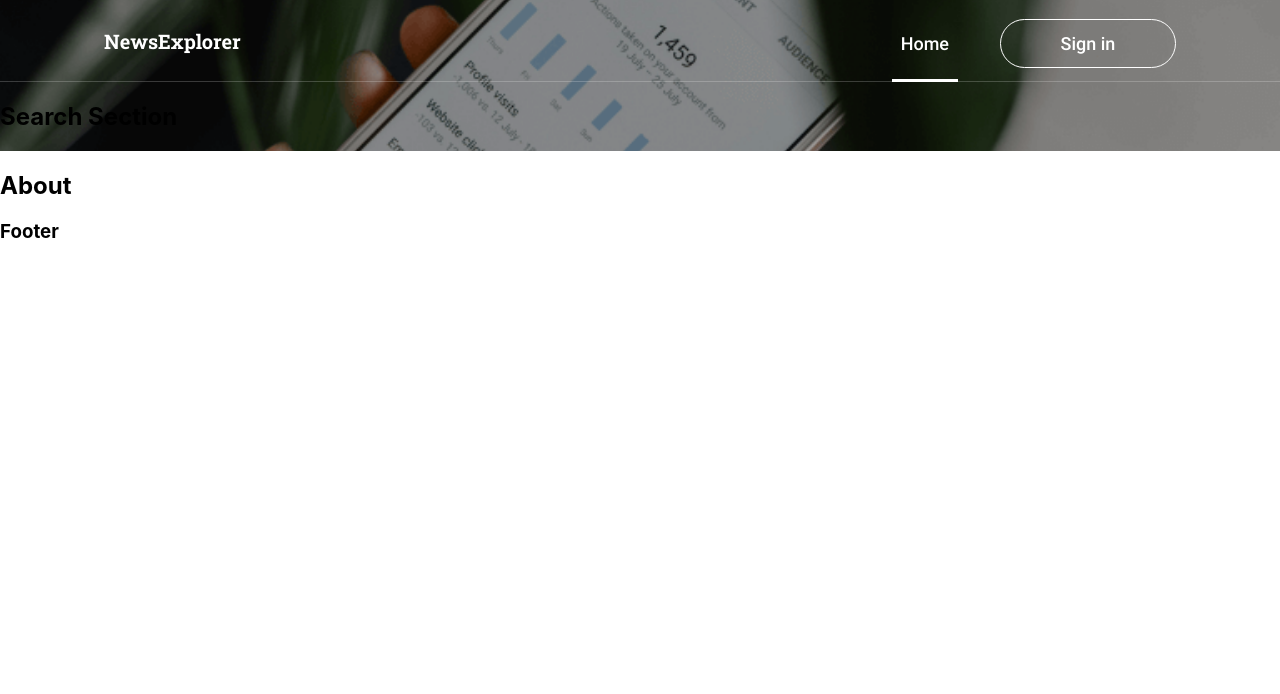
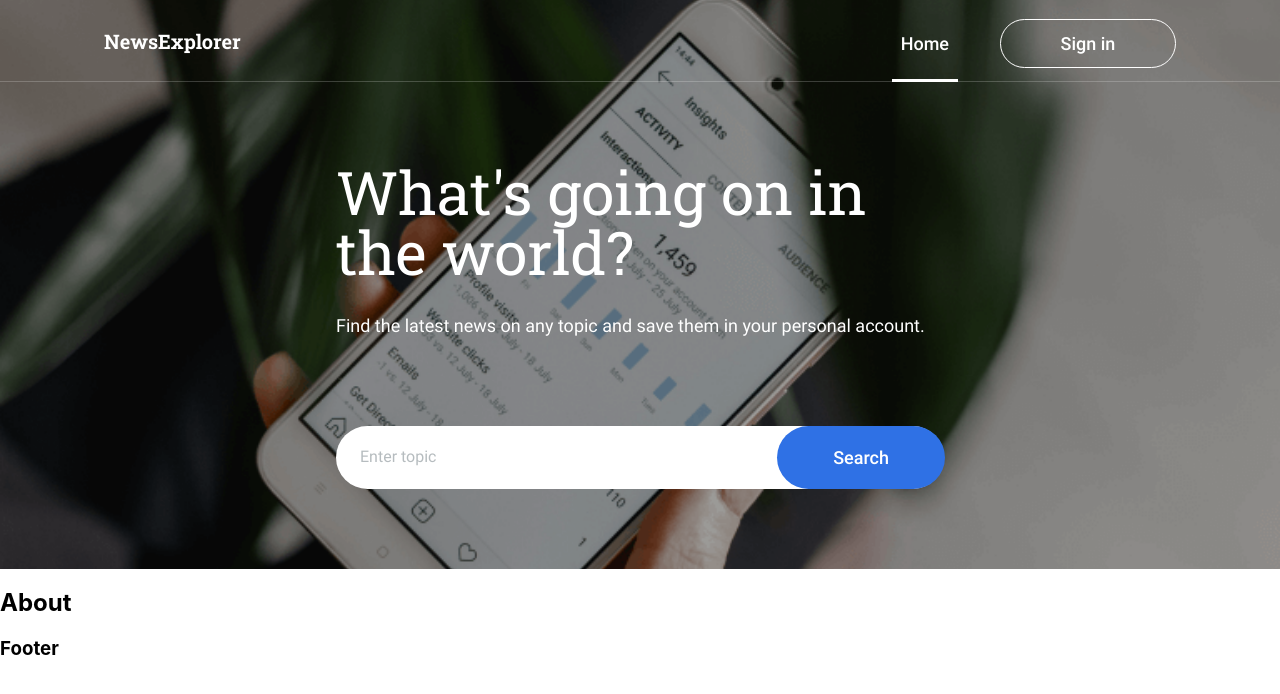
Before and after one commit to toriroe/newsexplorer_frontend, a React (Create React App) app: page /saved-news in a window 1280 px wide. Shown: the top 694 px of the page. Built offline with nearby package versions, Linux system fonts and the light colour scheme.

Commit message:
markup/styles for main header/search section

```diff
--- a/src/components/Search/Search.css
+++ b/src/components/Search/Search.css
@@ -0,0 +1,21 @@
+.search {
+  margin: 80px auto;
+  color: white;
+  width: 608px;
+}
+
+.search__title {
+  font-family: "Roboto Slab", serif;
+  font-weight: 400;
+  font-size: 60px;
+  line-height: 1;
+  margin: 0 0 32px;
+}
+
+.search__subtitle {
+  font-family: "Roboto", Arial, sans-serif;
+  font-weight: 400;
+  font-size: 18px;
+  line-height: 1.3;
+  margin: 0 0 88px;
+}
--- a/src/components/Search/Search.js
+++ b/src/components/Search/Search.js
@@ -1,9 +1,16 @@
 import "./Search.css";
+import SearchForm from "../SearchForm/SearchForm";
 
 const Search = () => {
   return (
-    <div>
-      <h2>Search Section</h2>
+    <div className="search">
+      <h1 className="search__title">What's going on in the world?</h1>
+      <p className="search__subtitle">
+        {" "}
+        Find the latest news on any topic and save them in your personal
+        account.
+      </p>
+      <SearchForm />
     </div>
   );
 };
--- /dev/null
+++ b/src/components/SearchForm/SearchForm.css
@@ -0,0 +1,42 @@
+.search__form {
+  position: relative;
+}
+
+.search__form-input {
+  font-family: "Roboto", Arial, sans-serif;
+  font-weight: 400;
+  font-size: 16px;
+  line-height: 1.3;
+  color: #1a1b22;
+  padding: 21px 24px;
+  border-radius: 100px;
+  border: none;
+  width: 608px;
+  box-sizing: border-box;
+}
+
+.search__form-input:focus {
+  outline: none;
+}
+
+.search__form-input::placeholder {
+  color: rgba(182, 188, 191, 1);
+}
+
+.search__form-button {
+  font-family: "Roboto", Arial, sans-serif;
+  font-weight: 500;
+  font-size: 18px;
+  line-height: 1.3;
+  color: white;
+  border-radius: 100px;
+  border: none;
+  background-color: #2f71e5;
+  padding: 20px 56px;
+  position: absolute;
+  right: -1px;
+}
+
+.search__form-button {
+  cursor: pointer;
+}
--- /dev/null
+++ b/src/components/SearchForm/SearchForm.js
@@ -0,0 +1,20 @@
+import "./SearchForm.css";
+
+const SearchForm = () => {
+  return (
+    <form className="search__form">
+      <input
+        type="text"
+        class="search__form-input"
+        id="search-item"
+        placeholder="Enter topic"
+        required
+      />
+      <button class="search__form-button" type="submit">
+        Search
+      </button>
+    </form>
+  );
+};
+
+export default SearchForm;
```
